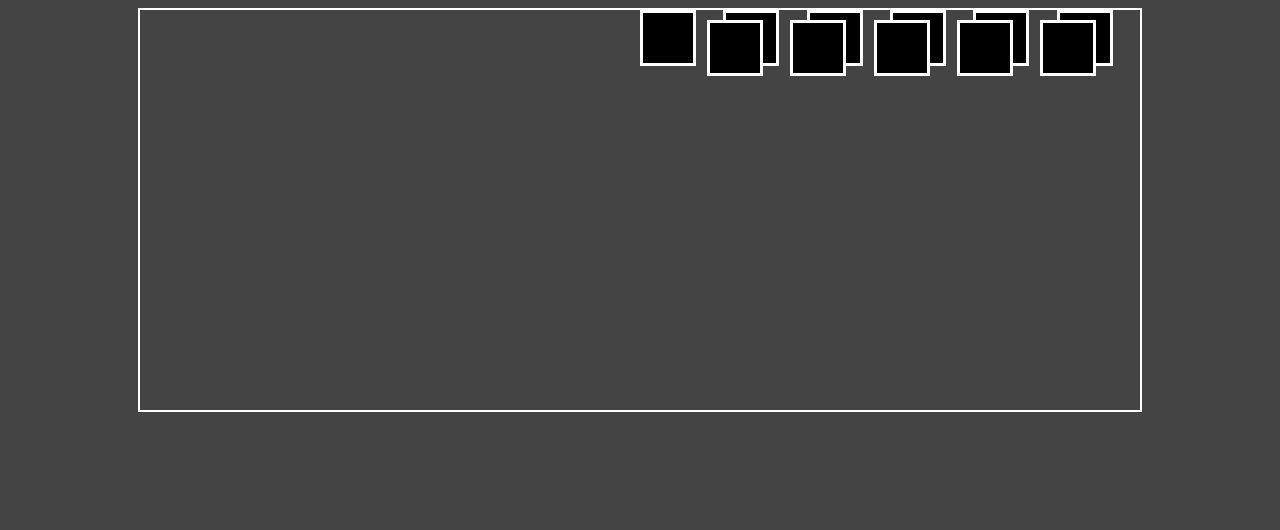
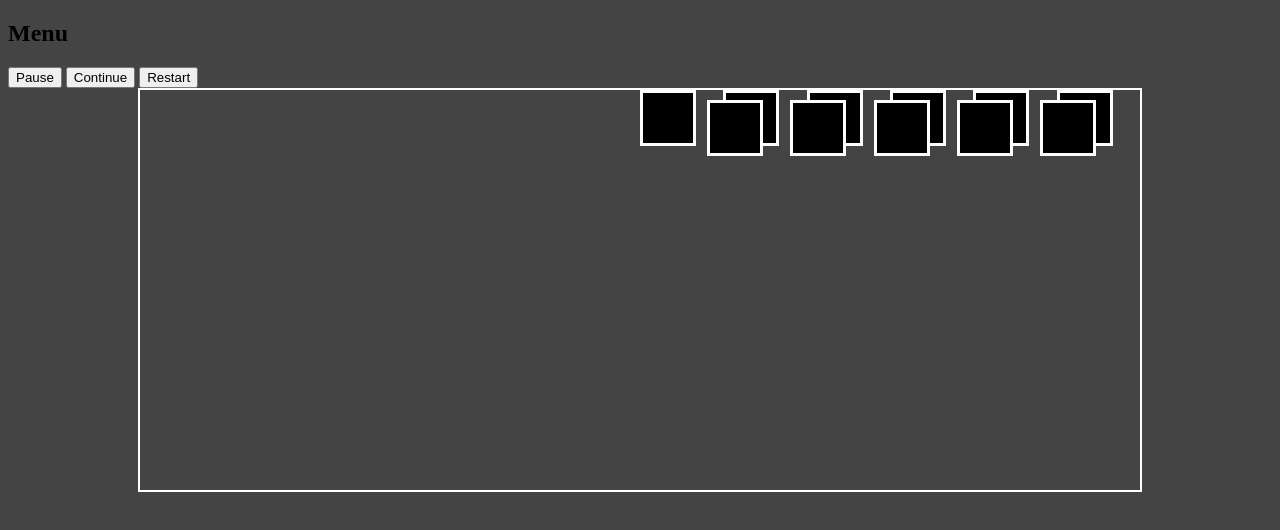
Before and after one commit to eediallo/make-your-game, a plain HTML site: page index.html in a window 1280 px wide. Drawn offline with Linux system fonts and the light colour scheme.

Commit message:
adds menu section

```diff
--- a/index.html
+++ b/index.html
@@ -8,6 +8,16 @@
     <link rel="stylesheet" href="style.css" />
   </head>
   <body>
-    <div class="enemy-container"></div>
+    <div class="game-container">
+      <div>
+        <section id="menu">
+          <h1>Menu</h1>
+          <button>Pause</button>
+          <button>Continue</button>
+          <button>Restart</button>
+        </section>
+      </div>
+      <div class="enemy-container"></div>
+    </div>
   </body>
 </html>
```
